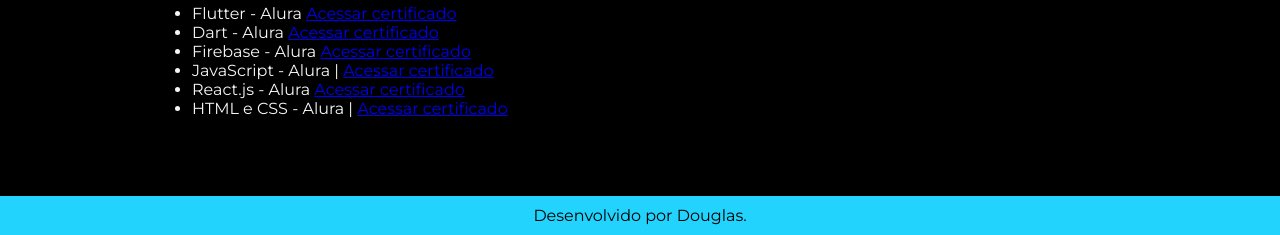
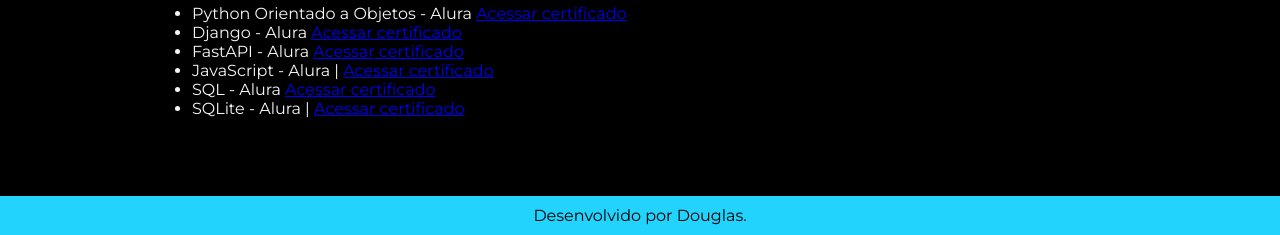
Before and after one commit to devdouglasa/portifolio-page, a plain HTML site: page curriculo.html in a window 1280 px wide. Shown: the part 678-913 px from the top of the page. Drawn offline with nearby package versions, Linux system fonts and the light colour scheme.

Commit message:
Atualização do HTML

```diff
--- a/curriculo.html
+++ b/curriculo.html
@@ -31,12 +31,12 @@
             <h2 class="apresentacao-conteudo-titulo">Estudos</h2>
             <p class="apresentacao-conteudo-texto">
             <ul class="apresentacao-conteudo-texto">
-                <li>Flutter - Alura <a href="#">Acessar certificado</a></li>
-                <li>Dart - Alura <a href="#">Acessar certificado</a></li>
-                <li>Firebase - Alura <a href="#">Acessar certificado</a></li>
+                <li>Python Orientado a Objetos - Alura <a href="#">Acessar certificado</a></li>
+                <li>Django - Alura <a href="#">Acessar certificado</a></li>
+                <li>FastAPI - Alura <a href="#">Acessar certificado</a></li>
                 <li>JavaScript - Alura | <a href="#">Acessar certificado</a></li>
-                <li>React.js - Alura <a href="#">Acessar certificado</a></li>
-                <li>HTML e CSS - Alura | <a href="#" target="_blank">Acessar certificado</a> </li>
+                <li>SQL - Alura <a href="#">Acessar certificado</a></li>
+                <li>SQLite - Alura | <a href="#" target="_blank">Acessar certificado</a> </li>
             </ul>
             </p>
         </section>
```
Also changed, not shown: index.html (+2 -2 lines).
